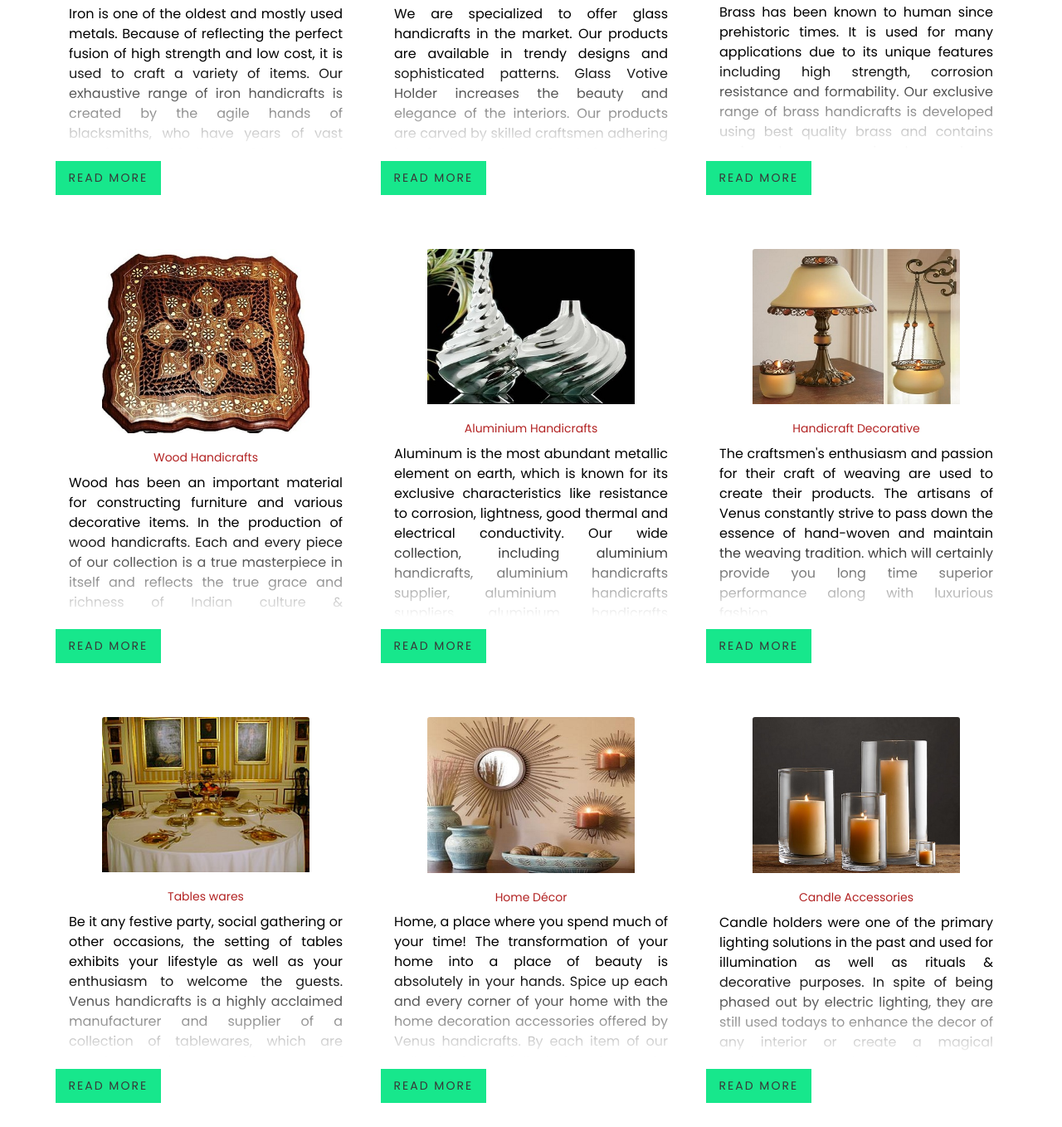
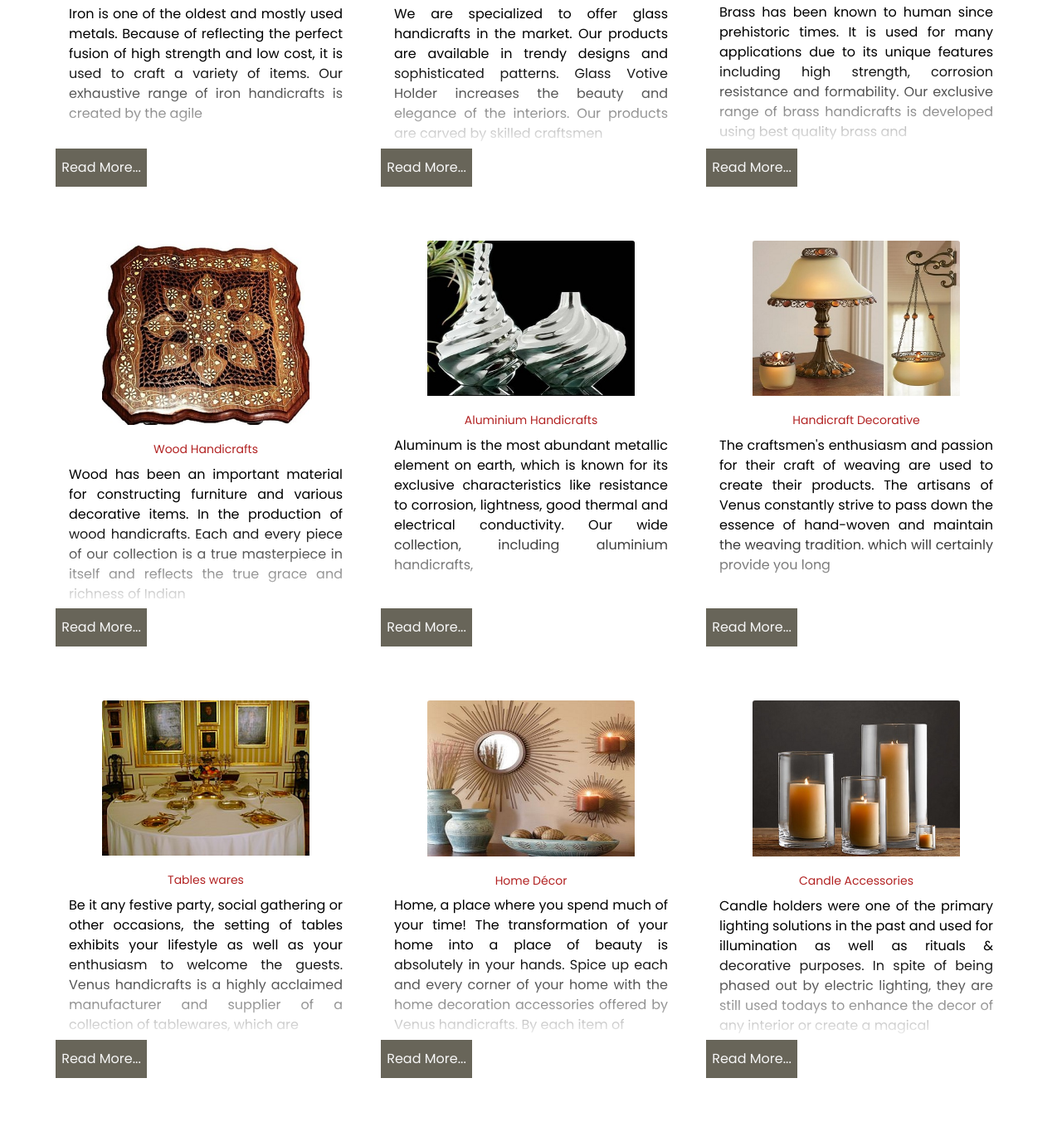
Before and after one commit to nhom3-project/eproject-nhom, a plain HTML site: page index.html in a window 1280 px wide. Shown: the part 1242-2600 px from the top of the page at 83% size. Drawn offline with nearby package versions, Linux system fonts and the light colour scheme; some packages are replaced by stand-ins of ours; files that its build step writes are made by us from their sources.

Commit message:
Add files via upload

```diff
--- a/index.html
+++ b/index.html
@@ -231,34 +231,44 @@
             <div class="card-body">
               <h5 class="card-title">Iron Handicrafts</h5>
               <p class="card-text" style="text-align: justify">
-                Iron is one of the oldest and mostly used metals. Because of reflecting the perfect fusion of high strength and low cost, it is used to craft a variety of items. Our exhaustive range of iron handicrafts is created by the agile hands of blacksmiths, who have years of vast experience in this field and hence excel in their art. Our range comprises candle holders, garden decorative accessories, home decor accessories, fire place accessories and other items. These products have been given the finish of rust resistance powder, which makes them last for long duration of time.
+                Iron is one of the oldest and mostly used metals. Because of reflecting the perfect fusion of high strength and low cost, it is used to craft a variety of items. Our exhaustive range of iron handicrafts is created by the agile
               </p>
             </div>
-            <a class="more" ></a>
-          </div>
-          <div class="card" style="border: none!important;">
+            <div class="d-flex" style="margin-left: 0px; width:110px;">
+              <a href="product.html" class="custom_dark-btn">
+                Read More...
+              </a>
+
+            </div>
+            </div>
+              <div class="card" style="border: none!important;">
             <img class="card-img-top" src="images/Glass.jpg" alt="Card image cap" />
             <div class="card-body">
               <h5 class="card-title">Glass Handicrafts</h5>
               <p class="card-text" style="text-align: justify">
-                We are specialized to offer glass handicrafts in the market. Our products are available in trendy designs and sophisticated patterns. Glass Votive Holder increases the beauty and elegance of the interiors. Our products are carved by skilled craftsmen adhering inherited experience in their domain. Clients can avail this comprehensive range in competitive prices.
-                Features:
-                * Trendy designs
-                * Sophisticated look
-                * Customized sizes.
+                We are specialized to offer glass handicrafts in the market. Our products are available in trendy designs and sophisticated patterns. Glass Votive Holder increases the beauty and elegance of the interiors. Our products are carved by skilled craftsmen
              </p>
             </div>
-            <a class="more" ></a>
+                <div class="d-flex" style="margin-left: 0px; width:110px;">
+                  <a href="product.html" class="custom_dark-btn">
+                    Read More...
+                  </a>
+
+                </div>
           </div>
           <div class="card" style="border: none!important;">
             <img class="card-img-top" src="images/Brass.jpg" alt="Card image cap" />
             <div class="card-body">
               <h5 class="card-title">Brass Handicrafts</h5>
               <p class="card-text" style="text-align: justify">
-                Brass has been known to human since prehistoric times. It is used for many applications due to its unique features including high strength, corrosion resistance and formability. Our exclusive range of brass handicrafts is developed using best quality brass and contains various bar accessories, home decor accessories, tablewares and many other items. These brass handicrafts are acclaimed by our global clients owing to their versatile designs, impeccable workmanship and all the more most reasonable prices.
-              </p>
+                Brass has been known to human since prehistoric times. It is used for many applications due to its unique features including high strength, corrosion resistance and formability. Our exclusive range of brass handicrafts is developed using best quality brass and              </p>
             </div>
-            <a class="more" ></a>
+            <div class="d-flex" style="margin-left: 0px; width:110px;">
+              <a href="product.html" class="custom_dark-btn">
+                Read More...
+              </a>
+
+            </div>
           </div>
         </div>
         <div class="card-deck">
@@ -267,30 +277,42 @@
             <div class="card-body">
               <h5 class="card-title">	Wood  Handicrafts</h5>
               <p class="card-text" style="text-align: justify">
-                Wood has been an important material for constructing furniture and various decorative items. In the production of wood handicrafts. Each and every piece of our collection is a true masterpiece in itself and reflects the true grace and richness of Indian culture & craftsmanship. Our range is created out of solid wood in several pleasing and trendy designs to provide you maximum satisfaction and real value of your money.
-              </p>
+                Wood has been an important material for constructing furniture and various decorative items. In the production of wood handicrafts. Each and every piece of our collection is a true masterpiece in itself and reflects the true grace and richness of Indian              </p>
             </div>
-            <a class="more" ></a>
+            <div class="d-flex" style="margin-left: 0px; width:110px;">
+              <a href="product.html" class="custom_dark-btn">
+                Read More...
+              </a>
+
+            </div>
           </div>
           <div class="card" style="border: none!important;">
             <img class="card-img-top" src="images/Aluminium.jpg" alt="Card image cap" />
             <div class="card-body">
               <h5 class="card-title">Aluminium  Handicrafts</h5>
               <p class="card-text" style="text-align: justify">
-                Aluminum is the most abundant metallic element on earth, which is known for its exclusive characteristics like resistance to corrosion, lightness, good thermal and electrical conductivity. Our wide collection, including aluminium handicrafts, aluminium handicrafts supplier, aluminium handicrafts suppliers, aluminium handicrafts manufacturer, aluminium handicrafts, covers a lot of items including home decorative items, garden decorative items, bar accessories, table accessories etc. By using the finest quality of aluminum, our team of talented artists create various wonderful designs, which will certainly provide you long time superior performance along with luxurious fashion.
-              </p>
+                Aluminum is the most abundant metallic element on earth, which is known for its exclusive characteristics like resistance to corrosion, lightness, good thermal and electrical conductivity. Our wide collection, including aluminium handicrafts,              </p>
             </div>
-            <a class="more" ></a>
+            <div class="d-flex" style="margin-left: 0px; width:110px;">
+              <a href="product.html" class="custom_dark-btn">
+                Read More...
+              </a>
+
+            </div>
           </div>
           <div class="card" style="border: none!important;">
             <img class="card-img-top" src="images/Decorative.jpg" alt="Card image cap" />
             <div class="card-body">
               <h5 class="card-title">Handicraft Decorative</h5>
               <p class="card-text" style="text-align: justify">
-                The craftsmen's enthusiasm and passion for their craft of weaving are used to create their products. The artisans of Venus constantly strive to pass down the essence of hand-woven and maintain the weaving tradition. which will certainly provide you long time superior performance along with luxurious fashion.
-              </p>
+                The craftsmen's enthusiasm and passion for their craft of weaving are used to create their products. The artisans of Venus constantly strive to pass down the essence of hand-woven and maintain the weaving tradition. which will certainly provide you long              </p>
             </div>
-            <a class="more" ></a>
+            <div class="d-flex" style="margin-left: 0px; width:110px;">
+              <a href="product.html" class="custom_dark-btn">
+                Read More...
+              </a>
+
+            </div>
           </div>
         </div>
         <div class="card-deck">
@@ -299,80 +321,45 @@
             <div class="card-body">
               <h5 class="card-title">Tables wares</h5>
               <p class="card-text" style="text-align: justify">
-                Be it any festive party, social gathering or other occasions, the setting of tables exhibits your lifestyle as well as your enthusiasm to welcome the guests. Venus handicrafts is a highly acclaimed manufacturer and supplier of a collection of tablewares, which are certain to make your tables center of attraction. From coasters to napkin.
-              </p>
+                Be it any festive party, social gathering or other occasions, the setting of tables exhibits your lifestyle as well as your enthusiasm to welcome the guests. Venus handicrafts is a highly acclaimed manufacturer and supplier of a collection of tablewares, which are              </p>
             </div>
-            <a class="more" ></a>
+            <div class="d-flex" style="margin-left: 0px; width:110px;">
+              <a href="product.html" class="custom_dark-btn">
+                Read More...
+              </a>
+
+            </div>
           </div>
           <div class="card" style="border: none!important;">
             <img class="card-img-top" src="images/Home%20Décor.jpg" alt="Card image cap" />
             <div class="card-body">
               <h5 class="card-title">Home Décor</h5>
               <p class="card-text" style="text-align: justify">
-                Home, a place where you spend much of your time! The transformation of your home into a place of beauty is absolutely in your hands. Spice up each and every corner of your home with the home decoration accessories offered by Venus handicrafts. By each item of our collection is tastefully designed to excel.
-              </p>
+                Home, a place where you spend much of your time! The transformation of your home into a place of beauty is absolutely in your hands. Spice up each and every corner of your home with the home decoration accessories offered by Venus handicrafts. By each item of              </p>
             </div>
-            <a class="more" ></a>
+            <div class="d-flex" style="margin-left: 0px; width:110px;">
+              <a href="product.html" class="custom_dark-btn">
+                Read More...
+              </a>
+
+            </div>
           </div>
           <div class="card" style="border: none!important;">
             <img class="card-img-top" src="images/Candle%20Accessories.jpg" alt="Card image cap" />
             <div class="card-body">
               <h5 class="card-title">Candle Accessories</h5>
               <p class="card-text" style="text-align: justify">
-                Candle holders were one of the primary lighting solutions in the past and used for illumination as well as rituals & decorative purposes. In spite of being phased out by electric lighting, they are still used todays to enhance the decor of any interior or create a magical ambiance on special occasions. Venus handicrafts presents an exclusive.
-              </p>
+                Candle holders were one of the primary lighting solutions in the past and used for illumination as well as rituals & decorative purposes. In spite of being phased out by electric lighting, they are still used todays to enhance the decor of any interior or create a magical              </p>
             </div>
-            <a class="more" ></a>
+            <div class="d-flex" style="margin-left: 0px; width:110px;">
+              <a href="product.html" class="custom_dark-btn">
+                Read More...
+              </a>
+
+            </div>
           </div>
         </div>
-<!--        <div class="card-deck">-->
-<!--          <div class="card" style="border: none!important;">-->
-<!--&lt;!&ndash;            <img class="card-img-top" src="images/iron.jpg" alt="Card image cap" />&ndash;&gt;-->
-<!--&lt;!&ndash;            <div class="card-body" >&ndash;&gt;-->
-<!--&lt;!&ndash;              <h5 class="card-title">Iron Handicrafts</h5>&ndash;&gt;-->
-<!--&lt;!&ndash;              <p class="card-text">&ndash;&gt;-->
-<!--&lt;!&ndash;                There are many variations of passages of Lorem Ipsum&ndash;&gt;-->
-<!--&lt;!&ndash;                available, but the majority have suffered alteration in some&ndash;&gt;-->
-<!--&lt;!&ndash;                form, by injected humour, or randomised words which don't look&ndash;&gt;-->
-<!--&lt;!&ndash;                even slightly believable.&ndash;&gt;-->
-<!--&lt;!&ndash;              </p>&ndash;&gt;-->
-<!--&lt;!&ndash;            </div>&ndash;&gt;-->
-<!--          </div>-->
-<!--          <div class="card">-->
-<!--            <img class="card-img-top" src="images/Glass.jpg" alt="Card image cap" />-->
-<!--            <div class="card-body">-->
-<!--              <h5 class="card-title">And other additional products</h5>-->
-<!--              <p class="card-text">-->
-<!--                There are many variations of passages of Lorem Ipsum-->
-<!--                available, but the majority have suffered alteration in some-->
-<!--                form, by injected humour, or randomised words which don't look-->
-<!--                even slightly believable.-->
-<!--              </p>-->
-<!--            </div>-->
-<!--          </div>-->
-<!--          <div class="card" style="border: none!important;">-->
-<!--            &lt;!&ndash;            <img class="card-img-top" src="images/iron.jpg" alt="Card image cap" />&ndash;&gt;-->
-<!--            &lt;!&ndash;            <div class="card-body" >&ndash;&gt;-->
-<!--            &lt;!&ndash;              <h5 class="card-title">Iron Handicrafts</h5>&ndash;&gt;-->
-<!--            &lt;!&ndash;              <p class="card-text">&ndash;&gt;-->
-<!--            &lt;!&ndash;                There are many variations of passages of Lorem Ipsum&ndash;&gt;-->
-<!--            &lt;!&ndash;                available, but the majority have suffered alteration in some&ndash;&gt;-->
-<!--            &lt;!&ndash;                form, by injected humour, or randomised words which don't look&ndash;&gt;-->
-<!--            &lt;!&ndash;                even slightly believable.&ndash;&gt;-->
-<!--            &lt;!&ndash;              </p>&ndash;&gt;-->
-<!--            &lt;!&ndash;            </div>&ndash;&gt;-->
-<!--          </div>-->
-<!--&lt;!&ndash;            <img class="card-img-top" src="images/Brass.jpg" alt="Card image cap" />&ndash;&gt;-->
-<!--&lt;!&ndash;            <div class="card-body">&ndash;&gt;-->
-<!--&lt;!&ndash;              <h5 class="card-title">Brass Handicrafts</h5>&ndash;&gt;-->
-<!--&lt;!&ndash;              <p class="card-text">&ndash;&gt;-->
-<!--&lt;!&ndash;                There are many variations of passages of Lorem Ipsum&ndash;&gt;-->
-<!--&lt;!&ndash;                available, but the majority have suffered alteration in some&ndash;&gt;-->
-<!--&lt;!&ndash;                form, by injected humour, or randomised words which don't look&ndash;&gt;-->
-<!--&lt;!&ndash;                even slightly believable.&ndash;&gt;-->
-<!--&lt;!&ndash;              </p>&ndash;&gt;-->
-<!--&lt;!&ndash;            </div>&ndash;&gt;-->
-<!--          </div>-->
+
         </div>
       </div>
 <!--      <div class="d-flex justify-content-center">-->
```
